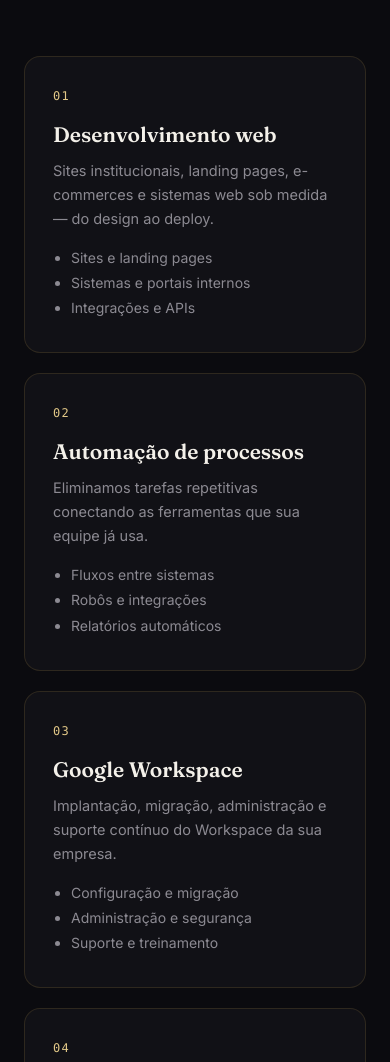
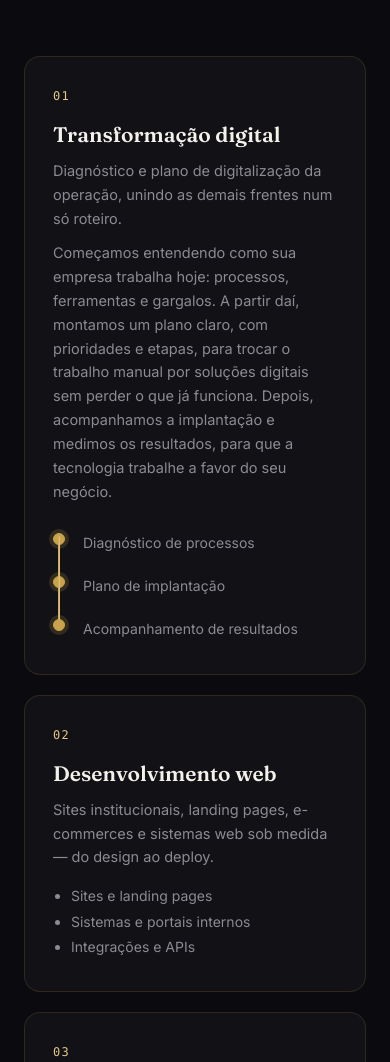
Before and after one commit to willscastro/JANOS-LTDA, a plain HTML site: page servicos.html in a window 390 px wide. Shown: the part 649-1711 px from the top of the page. Drawn offline with Linux system fonts and the light colour scheme.

Commit message:
Serviços: Transformação digital no topo, texto ampliado e linha do tempo animada
Co-Authored-By: Claude Sonnet 5.5 <noreply@anthropic.com>

```diff
--- a/servicos.html
+++ b/servicos.html
@@ -90,8 +90,20 @@
     <div class="wrap">
       <div class="grid cols-3">
 
+        <div class="card wide reveal">
+          <span class="num">01</span>
+          <h3>Transformação digital</h3>
+          <p>Diagnóstico e plano de digitalização da operação, unindo as demais frentes num só roteiro.</p>
+          <p style="margin-top:10px">Começamos entendendo como sua empresa trabalha hoje: processos, ferramentas e gargalos. A partir daí, montamos um plano claro, com prioridades e etapas, para trocar o trabalho manual por soluções digitais sem perder o que já funciona. Depois, acompanhamos a implantação e medimos os resultados, para que a tecnologia trabalhe a favor do seu negócio.</p>
+          <ul class="steps">
+            <li>Diagnóstico de processos</li>
+            <li>Plano de implantação</li>
+            <li>Acompanhamento de resultados</li>
+          </ul>
+        </div>
+
         <div class="card reveal">
-          <span class="num">01</span>
+          <span class="num">02</span>
           <h3>Desenvolvimento web</h3>
           <p>Sites institucionais, landing pages, e-commerces e sistemas web sob medida — do design ao deploy.</p>
           <ul>
@@ -102,7 +114,7 @@
         </div>
 
         <div class="card reveal">
-          <span class="num">02</span>
+          <span class="num">03</span>
           <h3>Automação de processos</h3>
           <p>Eliminamos tarefas repetitivas conectando as ferramentas que sua equipe já usa.</p>
           <ul>
@@ -113,7 +125,7 @@
         </div>
 
         <div class="card reveal">
-          <span class="num">03</span>
+          <span class="num">04</span>
           <h3>Google Workspace</h3>
           <p>Implantação, migração, administração e suporte contínuo do Workspace da sua empresa.</p>
           <ul>
@@ -124,7 +136,7 @@
         </div>
 
         <div class="card reveal">
-          <span class="num">04</span>
+          <span class="num">05</span>
           <h3>Tráfego pago</h3>
           <p>Campanhas de performance em Google Ads e Meta Ads, com foco em custo por resultado.</p>
           <ul>
@@ -135,7 +147,7 @@
         </div>
 
         <div class="card reveal">
-          <span class="num">05</span>
+          <span class="num">06</span>
           <h3>Google Meu Negócio</h3>
           <p>Otimização de perfil, avaliações e presença local para aparecer nas buscas certas.</p>
           <ul>
@@ -146,24 +158,13 @@
         </div>
 
         <div class="card reveal">
-          <span class="num">06</span>
+          <span class="num">07</span>
           <h3>Programas customizados</h3>
           <p>Software feito sob medida para resolver o gargalo específico da sua operação.</p>
           <ul>
             <li>Levantamento de requisitos</li>
             <li>Desenvolvimento sob medida</li>
             <li>Manutenção e evolução</li>
-          </ul>
-        </div>
-
-        <div class="card reveal">
-          <span class="num">07</span>
-          <h3>Transformação digital</h3>
-          <p>Diagnóstico e plano de digitalização da operação, unindo as demais frentes num só roteiro.</p>
-          <ul>
-            <li>Diagnóstico de processos</li>
-            <li>Plano de implantação</li>
-            <li>Acompanhamento de resultados</li>
           </ul>
         </div>
 
--- a/styles.css
+++ b/styles.css
@@ -275,6 +275,75 @@ section.tight{ padding-block:56px }
 }
 .card p{ font-size:14.5px; line-height:1.65; color:var(--muted); margin:0 }
 .card ul{ margin:14px 0 0; padding-left:18px; color:var(--muted); font-size:14px; line-height:1.8 }
+/* Card em retângulo: ocupa toda a largura da grade (alinhado às 3 colunas) */
+.card.wide{ grid-column:1 / -1 }
+.card.wide ul{ columns:3; column-gap:40px }
+.card.wide ul li{ break-inside:avoid }
+@media (max-width:900px){ .card.wide ul{ columns:1 } }
+
+/* Linha do tempo animada: Diagnóstico → Plano → Acompanhamento */
+.card ul.steps{
+  list-style:none; columns:auto; padding:0; margin:26px 0 0;
+  display:grid; grid-template-columns:repeat(3,1fr); position:relative;
+}
+.steps li{ position:relative; padding-top:28px; padding-right:16px }
+.steps::before, .steps::after{
+  content:""; position:absolute; top:5px; left:6px; height:2px;
+  width:calc(66.666% - 0px); border-radius:2px;
+}
+.steps::before{ background:var(--line-strong) }
+.steps::after{
+  background:linear-gradient(90deg,var(--gold),var(--gold-soft));
+  transform-origin:left center; transform:scaleX(0);
+}
+.steps li::before{
+  content:""; position:absolute; top:0; left:0; width:12px; height:12px; border-radius:50%;
+  background:var(--bg-2); border:1.5px solid var(--line-strong); box-sizing:border-box;
+}
+.card.in .steps::after{ animation:stepLine 8s ease-in-out infinite }
+.card.in .steps li:nth-child(1)::before{ animation:stepDot1 8s ease-in-out infinite }
+.card.in .steps li:nth-child(2)::before{ animation:stepDot2 8s ease-in-out infinite }
+.card.in .steps li:nth-child(3)::before{ animation:stepDot3 8s ease-in-out infinite }
+@keyframes stepLine{
+  0%{ transform:scaleX(0); opacity:1 }
+  60%{ transform:scaleX(1) }
+  90%{ transform:scaleX(1); opacity:1 }
+  100%{ transform:scaleX(1); opacity:0 }
+}
+@keyframes stepDot1{
+  0%{ background:var(--bg-2); border-color:var(--line-strong); box-shadow:none }
+  3%,90%{ background:var(--gold); border-color:var(--gold); box-shadow:0 0 0 4px rgba(201,162,75,.18) }
+  100%{ background:var(--bg-2); border-color:var(--line-strong); box-shadow:none }
+}
+@keyframes stepDot2{
+  0%,27%{ background:var(--bg-2); border-color:var(--line-strong); box-shadow:none }
+  31%,90%{ background:var(--gold); border-color:var(--gold); box-shadow:0 0 0 4px rgba(201,162,75,.18) }
+  100%{ background:var(--bg-2); border-color:var(--line-strong); box-shadow:none }
+}
+@keyframes stepDot3{
+  0%,57%{ background:var(--bg-2); border-color:var(--line-strong); box-shadow:none }
+  61%,90%{ background:var(--gold); border-color:var(--gold); box-shadow:0 0 0 4px rgba(201,162,75,.18) }
+  100%{ background:var(--bg-2); border-color:var(--line-strong); box-shadow:none }
+}
+@media (max-width:900px){
+  .card ul.steps{ grid-template-columns:1fr; row-gap:18px }
+  .steps li{ padding:0 0 0 30px }
+  .steps::before, .steps::after{ top:6px; left:5px; width:2px; height:calc(100% - 28px) }
+  .steps::after{ transform-origin:center top; transform:scaleY(0) }
+  .card.in .steps::after{ animation-name:stepLineV }
+  .steps li::before{ top:3px }
+}
+@keyframes stepLineV{
+  0%{ transform:scaleY(0); opacity:1 }
+  60%{ transform:scaleY(1) }
+  90%{ transform:scaleY(1); opacity:1 }
+  100%{ transform:scaleY(1); opacity:0 }
+}
+@media (prefers-reduced-motion:reduce){
+  .card.in .steps::after, .card.in .steps li::before{ animation:none !important }
+  .steps::after{ transform:none }
+  .steps li::before{ background:var(--gold); border-color:var(--gold) }
+}
 
 /* ---------- Stats ---------- */
 .stats{
```
